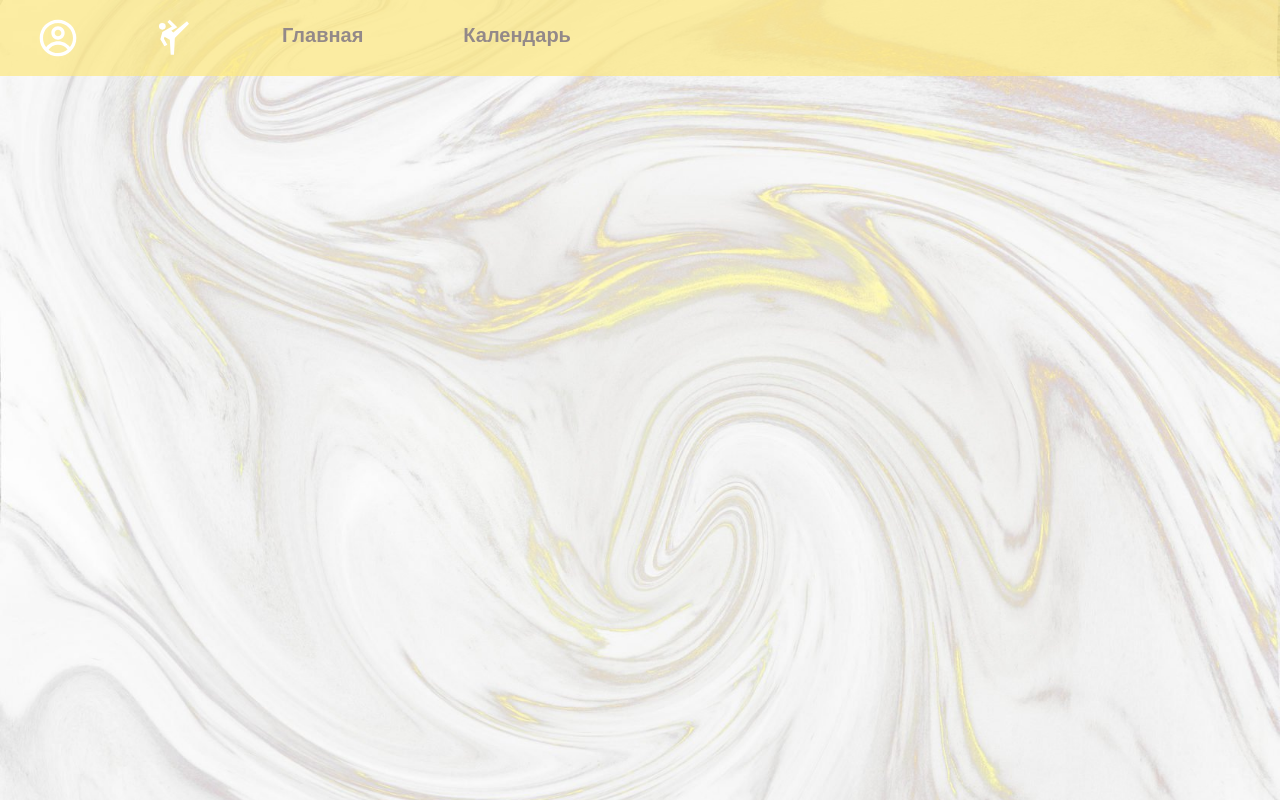
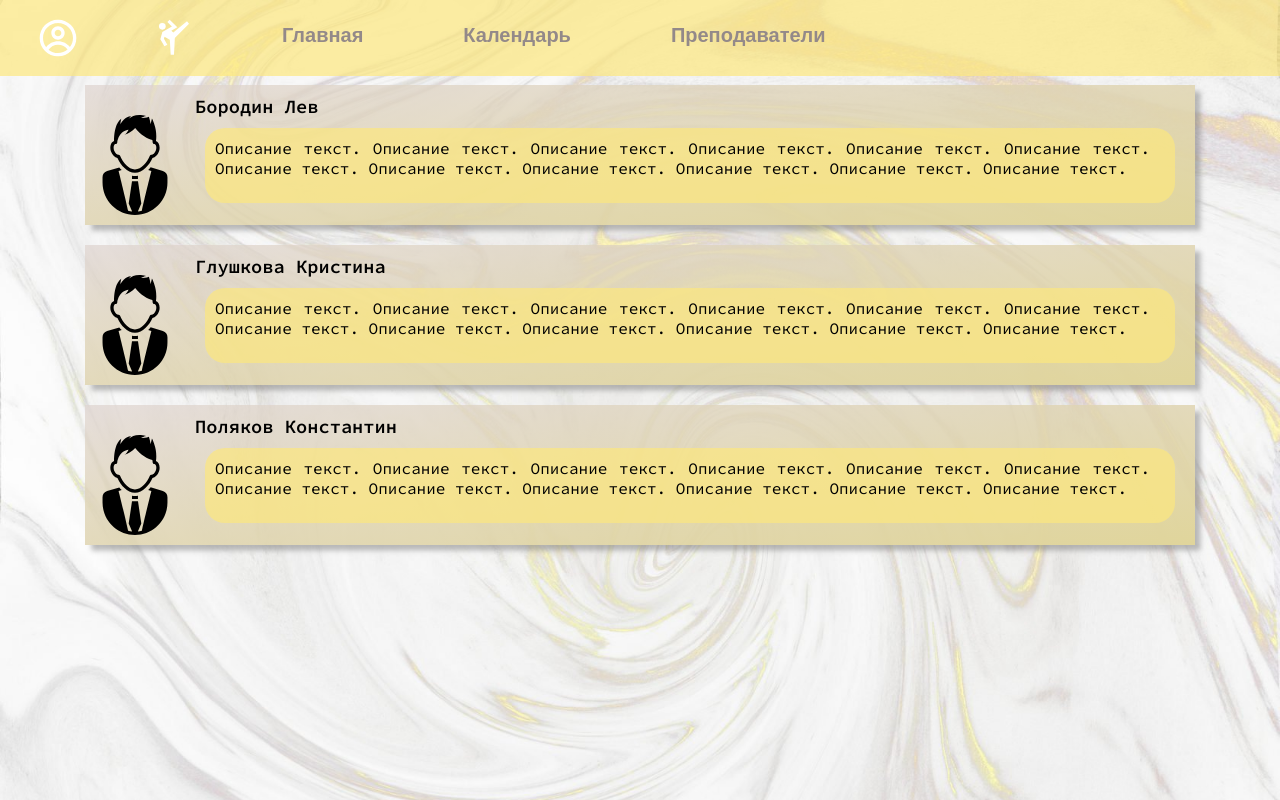
Before and after one commit to YanaBuramenskaya/dance, a React (Create React App) app: page /teachers in a window 1280 px wide. Before the commit this address had no page. Built offline with nearby package versions, Linux system fonts and the light colour scheme.

Commit message:
added Teachers

```diff
--- a/src/App.js
+++ b/src/App.js
@@ -2,6 +2,7 @@ import React from "react";
 import Header from "./components/Header";
 import News from "./components/News";
 import Calendar from "./components/Calendar";
+import Teachers from "./components/Teachers";
 import {BrowserRouter as Router, Routes, Route} from 'react-router-dom';
 import ioga from './images/ioga.jpg'
 import tansor from './images/tansor.jpg'
@@ -41,6 +42,7 @@ class App extends React.Component {
                 <Header/>
                 <Routes>
                     <Route path="/calendar" element={<Calendar/>}/>
+                    <Route path="/teachers" element={<Teachers/>}/>
                     <Route path="/" element={
                         <main>
                             <div className='beautiful-logo'>AYAdance</div>
--- a/src/components/Header.js
+++ b/src/components/Header.js
@@ -11,6 +11,7 @@ class Header extends React.Component {
                     <li><MdSportsMartialArts className='page-icon'/></li>
                     <li><a href = "/">Главная</a></li>
                     <li><a href = "/calendar">Календарь</a></li>
+                    <li><a href = "/teachers">Преподаватели</a></li>
                 </ul>
             </header>
         )
--- /dev/null
+++ b/src/components/Teachers.js
@@ -0,0 +1,52 @@
+import React from 'react';
+import ava from './ava.svg'
+
+class Teachers extends React.Component {
+    render() {
+        return (<div className="teachers-contain">
+                <ul>
+                    <li>
+                        <img src={ava}
+                             alt="ava"/>
+
+                        <div>
+                            <h3>Бородин Лев</h3>
+                            <p>
+                                Описание текст. Описание текст. Описание текст. Описание текст.
+                                Описание текст. Описание текст. Описание текст. Описание текст.
+                                Описание текст. Описание текст. Описание текст. Описание текст.
+                            </p>
+                        </div>
+                    </li>
+                    <li>
+                         <img src={ava}
+                              alt="ava"/>
+                        <div>
+                            <h3>Глушкова Кристина</h3>
+                            <p>
+                                Описание текст. Описание текст. Описание текст. Описание текст.
+                                Описание текст. Описание текст. Описание текст. Описание текст.
+                                Описание текст. Описание текст. Описание текст. Описание текст.
+                            </p>
+                        </div>
+                    </li>
+                    <li>
+                        <img src={ava}
+                             alt="ava"/>
+
+                        <div>
+                            <h3>Поляков Константин</h3>
+                            <p>
+                                Описание текст. Описание текст. Описание текст. Описание текст.
+                                Описание текст. Описание текст. Описание текст. Описание текст.
+                                Описание текст. Описание текст. Описание текст. Описание текст.
+                            </p>
+                        </div>
+                    </li>
+                </ul>
+            </div>
+        )
+    }
+}
+
+export default Teachers
--- a/src/css/news.css
+++ b/src/css/news.css
@@ -22,7 +22,6 @@ main ul {
     margin: 0;
     padding: 0;
     overflow: hidden;
-
 }
 
 main .news{
--- /dev/null
+++ b/src/css/teachers.css
@@ -0,0 +1,37 @@
+.teachers-contain{
+    display: grid;
+    padding: 25px;
+
+}
+.teachers-contain img{
+    margin-bottom: 10px;
+    margin-top: 10px;
+    padding-top: 20px;
+    float: left;
+    height: 100px;
+    width: 100px;
+}
+.teachers-contain p{
+    border-radius: 20px;
+    background-color: rgba(253, 232, 127, 0.71);
+    float: right;
+    padding: 10px 25px 25px 10px;
+    text-align: justify;
+    margin: 0px 20px 0px 20px;
+}
+.teachers-contain h3{
+    padding: 10px;
+    text-align: justify;
+}
+.teachers-contain ul{
+    padding: 20px;
+    margin: 20px;
+}
+.teachers-contain li{
+    box-shadow:  0.4em 0.4em 5px rgba(122,122,122,0.5);
+    margin: 20px;
+    background-image: linear-gradient(to right bottom, rgba(222, 211, 207, 0.7), rgb(224, 213, 155));
+    display:flex;
+    align-items:flex-start;
+    justify-content:flex-start
+}
--- a/src/index.js
+++ b/src/index.js
@@ -7,6 +7,7 @@ import './css/main.css'
 import './css/calendar.css'
 import './css/news.css'
 import './css/header.css'
+import './css/teachers.css'
 
 const root = ReactDOM.createRoot(document.getElementById('root'));
 root.render(<App />);
```
Also changed, not shown: src/components/ava.png (added), src/components/ava.svg (added).
